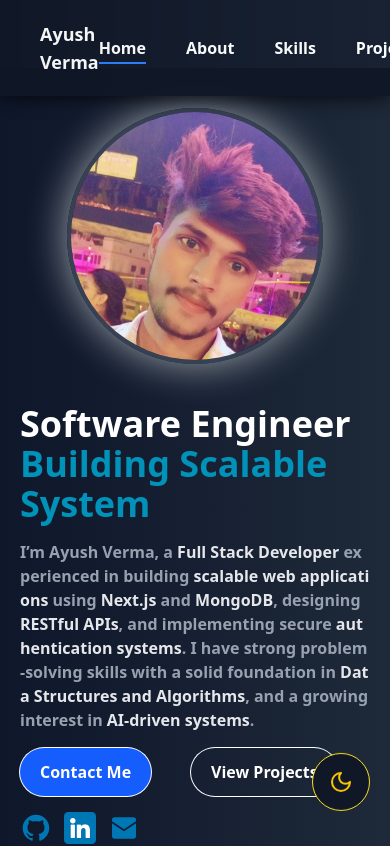
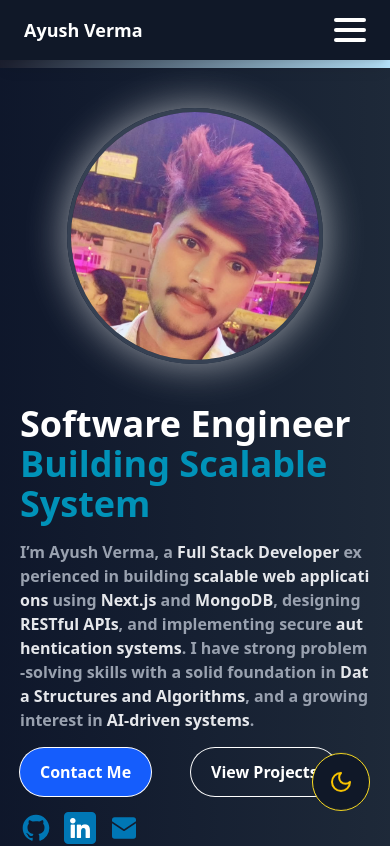
Before and after one commit to Ayushverma1238/Portfolio, a React (Vite) app: page / in a window 390 px wide. Shown: the top 846 px of the page. Built offline with nearby package versions, Linux system fonts and the light colour scheme.

Commit message:
Update Navbar

```diff
--- a/src/components/Navbar.jsx
+++ b/src/components/Navbar.jsx
@@ -1,9 +1,9 @@
-import React from "react";
-// import { useLocation } from "react-router-dom";
-import { useEffect, useState } from "react";
+import React, { useEffect, useState } from "react";
 
 const Navbar = () => {
   const [active, setActive] = useState("home");
+  const [open, setOpen] = useState(false);
+
   useEffect(() => {
     const sections = document.querySelectorAll("section");
 
@@ -32,80 +32,73 @@ const Navbar = () => {
   }, []);
 
   return (
-    <>
-      <div className="text-white z-10000 flex fixed top-0 w-screen shadow-[0_0_20px_rgba(0,0,0,0.9)]  justify-between items-center px-10 py-5 bg-gray-900 opacity-95">
+    <div className="text-white fixed top-0 w-full z-50 bg-gray-900 shadow-lg">
+
+      {/* Navbar Top */}
+      <div className="flex justify-between items-center px-6 py-4">
         <h1 className="font-bold text-lg">
           <a href="/">Ayush Verma</a>
         </h1>
-        <ul className="flex justify-between items-center gap-10">
-          <li className="group relative inline-block cursor-pointer">
+
+        {/* Desktop Menu */}
+        <ul className="hidden md:flex gap-8">
+          {["home", "about", "skill", "projects", "contact"].map((item) => (
+            <li key={item} className="relative">
               <a
-              className="font-semibold cursor-pointer hover:text-blue-500"
-              href="#home"
+                href={`#${item}`}
+                className="font-semibold hover:text-blue-500"
               >
-              Home
+                {item.charAt(0).toUpperCase() + item.slice(1)}
               </a>
               <div
-              className={`absolute left-0 -bottom-1 h-0.5 bg-blue-500 transition-all duration-300
-${active === "home" ? "w-full" : "w-0 "}
-`}
+                className={`absolute left-0 -bottom-1 h-0.5 bg-blue-500 transition-all duration-300 ${
+                  active === item ? "w-full" : "w-0"
+                }`}
               ></div>
             </li>
-          <li className="group relative inline-block cursor-pointer">
+          ))}
+        </ul>
+
+        {/* Hamburger Button */}
+        <button
+          onClick={() => setOpen(!open)}
+          className="md:hidden flex flex-col w-8 h-6 justify-between"
+        >
+          <span
+            className={`h-1 w-full bg-white rounded transition-all ${
+              open ? "rotate-45 translate-y-2" : ""
+            }`}
+          ></span>
+          <span
+            className={`h-1 w-full bg-white rounded transition-all ${
+              open ? "opacity-0" : ""
+            }`}
+          ></span>
+          <span
+            className={`h-1 w-full bg-white rounded transition-all ${
+              open ? "-rotate-45 -translate-y-2" : ""
+            }`}
+          ></span>
+        </button>
+      </div>
+
+      {/* Mobile Menu */}
+      {open && (
+        <ul className="md:hidden flex flex-col items-center gap-6 pb-6 bg-gray-900">
+          {["home", "about", "skill", "projects", "contact"].map((item) => (
+            <li key={item}>
               <a
-              className="font-semibold cursor-pointer hover:text-blue-500"
-              href="#about"
+                href={`#${item}`}
+                onClick={() => setOpen(false)}
+                className="font-semibold hover:text-blue-500"
               >
-              About
+                {item.charAt(0).toUpperCase() + item.slice(1)}
               </a>
-            <div
-              className={`absolute left-0 -bottom-1 h-0.5 bg-blue-500 transition-all duration-300
-  ${active === "about" ? "w-full" : "w-0 "}
-`}
-            ></div>
             </li>
-          <li className="group relative inline-block cursor-pointer">
-            <a
-              className="font-semibold cursor-pointer hover:text-blue-500"
-              href="#skill"
-            >
-              Skills
-            </a>
-            <div
-              className={`absolute left-0 -bottom-1 h-0.5 bg-blue-500 transition-all duration-300
-  ${active === "skill" ? "w-full" : "w-0 "}
-`}
-            ></div>
-          </li>
-          <li className="group relative inline-block cursor-pointer">
-            <a
-              className="font-semibold cursor-pointer hover:text-blue-500"
-              href="#projects"
-            >
-              Projects
-            </a>
-            <div
-              className={`absolute left-0 -bottom-1 h-0.5 bg-blue-500 transition-all duration-300
-      ${active === "projects" ? "w-full" : "w-0 "}
-`}
-            ></div>
-          </li>
-          <li className="group relative inline-block cursor-pointer">
-            <a
-              className="font-semibold cursor-pointer hover:text-blue-500"
-              href="#contact"
-            >
-              Contact
-            </a>
-            <div
-              className={`absolute left-0 -bottom-1 h-0.5 bg-blue-500 transition-all duration-300
-      ${active === "contact" ? "w-full" : "w-0 "}
-`}
-            ></div>
-          </li>
+          ))}
         </ul>
+      )}
     </div>
-    </>
   );
 };
 
--- a/src/output.css
+++ b/src/output.css
@@ -305,12 +305,21 @@
   .mb-12 {
     margin-bottom: calc(var(--spacing) * 12);
   }
+  .block {
+    display: block;
+  }
   .flex {
     display: flex;
   }
   .grid {
     display: grid;
   }
+  .hidden {
+    display: none;
+  }
+  .inline {
+    display: inline;
+  }
   .inline-block {
     display: inline-block;
   }
@@ -323,6 +332,9 @@
   .h-0\.5 {
     height: calc(var(--spacing) * 0.5);
   }
+  .h-1 {
+    height: calc(var(--spacing) * 1);
+  }
   .h-5 {
     height: calc(var(--spacing) * 5);
   }
@@ -407,6 +419,28 @@
   .border-collapse {
     border-collapse: collapse;
   }
+  .-translate-y-2 {
+    --tw-translate-y: calc(var(--spacing) * -2);
+    translate: var(--tw-translate-x) var(--tw-translate-y);
+  }
+  .-translate-y-3 {
+    --tw-translate-y: calc(var(--spacing) * -3);
+    translate: var(--tw-translate-x) var(--tw-translate-y);
+  }
+  .translate-y-2 {
+    --tw-translate-y: calc(var(--spacing) * 2);
+    translate: var(--tw-translate-x) var(--tw-translate-y);
+  }
+  .translate-y-3 {
+    --tw-translate-y: calc(var(--spacing) * 3);
+    translate: var(--tw-translate-x) var(--tw-translate-y);
+  }
+  .-rotate-45 {
+    rotate: calc(45deg * -1);
+  }
+  .rotate-45 {
+    rotate: 45deg;
+  }
   .transform {
     transform: var(--tw-rotate-x,) var(--tw-rotate-y,) var(--tw-rotate-z,) var(--tw-skew-x,) var(--tw-skew-y,);
   }
@@ -481,6 +515,9 @@
   }
   .overflow-x-hidden {
     overflow-x: hidden;
+  }
+  .rounded {
+    border-radius: 0.25rem;
   }
   .rounded-2xl {
     border-radius: var(--radius-2xl);
@@ -945,6 +982,9 @@
   .px-5 {
     padding-inline: calc(var(--spacing) * 5);
   }
+  .px-6 {
+    padding-inline: calc(var(--spacing) * 6);
+  }
   .px-10 {
     padding-inline: calc(var(--spacing) * 10);
   }
@@ -992,6 +1032,9 @@
   }
   .pb-5 {
     padding-bottom: calc(var(--spacing) * 5);
+  }
+  .pb-6 {
+    padding-bottom: calc(var(--spacing) * 6);
   }
   .pb-10 {
     padding-bottom: calc(var(--spacing) * 10);
@@ -1357,6 +1400,16 @@
       margin-bottom: calc(var(--spacing) * 0);
     }
   }
+  .md\:flex {
+    @media (width >= 48rem) {
+      display: flex;
+    }
+  }
+  .md\:hidden {
+    @media (width >= 48rem) {
+      display: none;
+    }
+  }
   .md\:h-96 {
     @media (width >= 48rem) {
       height: calc(var(--spacing) * 96);
@@ -1455,6 +1508,11 @@
   .dark\:bg-slate-950 {
     &:where(.dark, .dark *) {
       background-color: var(--color-slate-950);
+    }
+  }
+  .dark\:bg-white {
+    &:where(.dark, .dark *) {
+      background-color: var(--color-white);
     }
   }
   .dark\:bg-linear-to-br {
@@ -1602,6 +1660,21 @@
     }
   }
 }
+@property --tw-translate-x {
+  syntax: "*";
+  inherits: false;
+  initial-value: 0;
+}
+@property --tw-translate-y {
+  syntax: "*";
+  inherits: false;
+  initial-value: 0;
+}
+@property --tw-translate-z {
+  syntax: "*";
+  inherits: false;
+  initial-value: 0;
+}
 @property --tw-rotate-x {
   syntax: "*";
   inherits: false;
@@ -1803,21 +1876,6 @@
 @property --tw-ease {
   syntax: "*";
   inherits: false;
-}
-@property --tw-translate-x {
-  syntax: "*";
-  inherits: false;
-  initial-value: 0;
-}
-@property --tw-translate-y {
-  syntax: "*";
-  inherits: false;
-  initial-value: 0;
-}
-@property --tw-translate-z {
-  syntax: "*";
-  inherits: false;
-  initial-value: 0;
 }
 @property --tw-scale-x {
   syntax: "*";
@@ -1858,6 +1916,9 @@
 @layer properties {
   @supports ((-webkit-hyphens: none) and (not (margin-trim: inline))) or ((-moz-orient: inline) and (not (color:rgb(from red r g b)))) {
     *, ::before, ::after, ::backdrop {
+      --tw-translate-x: 0;
+      --tw-translate-y: 0;
+      --tw-translate-z: 0;
       --tw-rotate-x: initial;
       --tw-rotate-y: initial;
       --tw-rotate-z: initial;
@@ -1904,9 +1965,6 @@
       --tw-drop-shadow-size: initial;
       --tw-duration: initial;
       --tw-ease: initial;
-      --tw-translate-x: 0;
-      --tw-translate-y: 0;
-      --tw-translate-z: 0;
       --tw-scale-x: 1;
       --tw-scale-y: 1;
       --tw-scale-z: 1;
```
Lines whose indentation alone changed are shown as unchanged.
